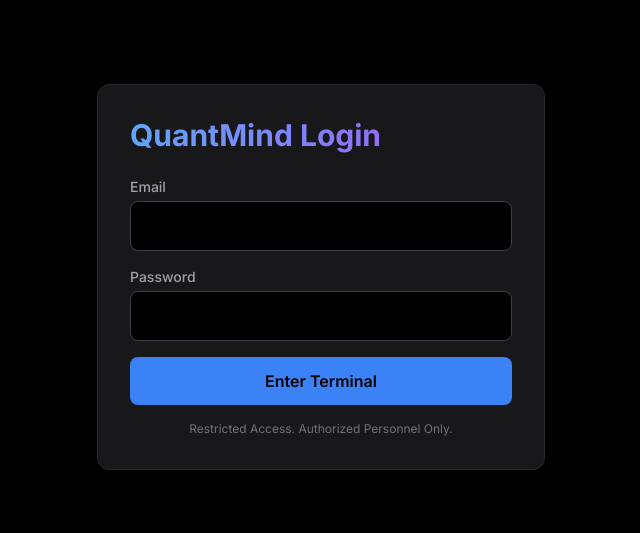
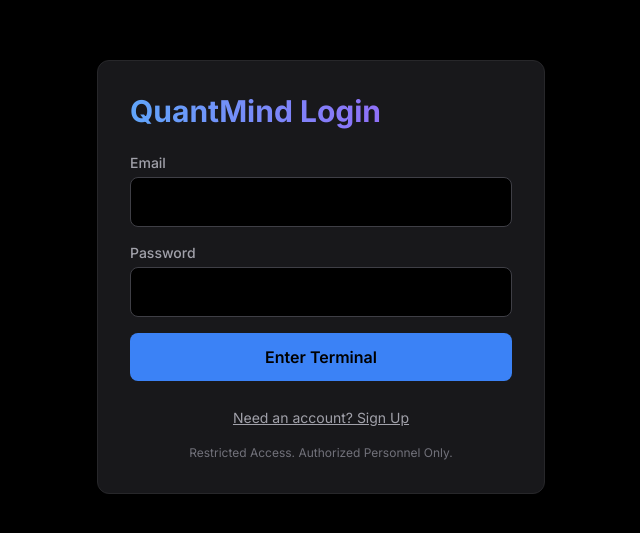
Before and after one commit to jerinjacobai/antigravity-trade-app, a React (Vite) app in the folder frontend/: page /login in a window 1280 px wide. Shown: the part 123-656 px from the top of the page, without its empty margins (319-959 px from the left). Built offline with nearby package versions, Linux system fonts and the light colour scheme; no server answers.

Commit message:
Feat: Add Sign Up to Auth and Apply Schema

```diff
--- a/frontend/src/components/Auth.tsx
+++ b/frontend/src/components/Auth.tsx
@@ -8,18 +8,29 @@ const Auth = () => {
     const [password, setPassword] = useState('');
     const navigate = useNavigate();
 
-    const handleLogin = async (e: React.FormEvent) => {
+    const [isLogin, setIsLogin] = useState(true);
+
+    const handleAuth = async (e: React.FormEvent) => {
         e.preventDefault();
         setLoading(true);
-        const { error } = await supabase.auth.signInWithPassword({
-            email,
-            password,
-        });
 
-        if (error) {
-            alert(error.message);
+        if (isLogin) {
+            const { error } = await supabase.auth.signInWithPassword({
+                email,
+                password,
+            });
+            if (error) alert(error.message);
+            else navigate('/select-algo');
         } else {
-            navigate('/select-algo');
+            const { error } = await supabase.auth.signUp({
+                email,
+                password,
+            });
+            if (error) alert(error.message);
+            else {
+                alert('Registration successful! Please check your email or login directly if verification is disabled.');
+                setIsLogin(true);
+            }
         }
         setLoading(false);
     };
@@ -28,9 +39,9 @@ const Auth = () => {
         <div className="flex min-h-screen items-center justify-center bg-black text-white">
             <div className="w-full max-w-md p-8 space-y-6 bg-zinc-900 rounded-xl border border-zinc-800">
                 <h2 className="text-3xl font-bold bg-gradient-to-r from-blue-400 to-purple-500 bg-clip-text text-transparent">
-                    QuantMind Login
+                    {isLogin ? 'QuantMind Login' : 'Create Account'}
                 </h2>
-                <form onSubmit={handleLogin} className="space-y-4">
+                <form onSubmit={handleAuth} className="space-y-4">
                     <div>
                         <label className="block text-sm font-medium text-zinc-400">Email</label>
                         <input
@@ -56,9 +67,20 @@ const Auth = () => {
                         className="w-full py-3 font-semibold text-black bg-blue-500 rounded-lg hover:bg-blue-400 transition-colors"
                         disabled={loading}
                     >
-                        {loading ? 'Logging in...' : 'Enter Terminal'}
+                        {loading ? 'Processing...' : (isLogin ? 'Enter Terminal' : 'Register Account')}
                     </button>
-                    <p className="text-xs text-center text-zinc-500">
+
+                    <div className="text-center pt-2">
+                        <button
+                            type="button"
+                            onClick={() => setIsLogin(!isLogin)}
+                            className="text-sm text-zinc-400 hover:text-white underline"
+                        >
+                            {isLogin ? 'Need an account? Sign Up' : 'Already have an account? Login'}
+                        </button>
+                    </div>
+
+                    <p className="text-xs text-center text-zinc-500 mt-4">
                         Restricted Access. Authorized Personnel Only.
                     </p>
                 </form>
```
